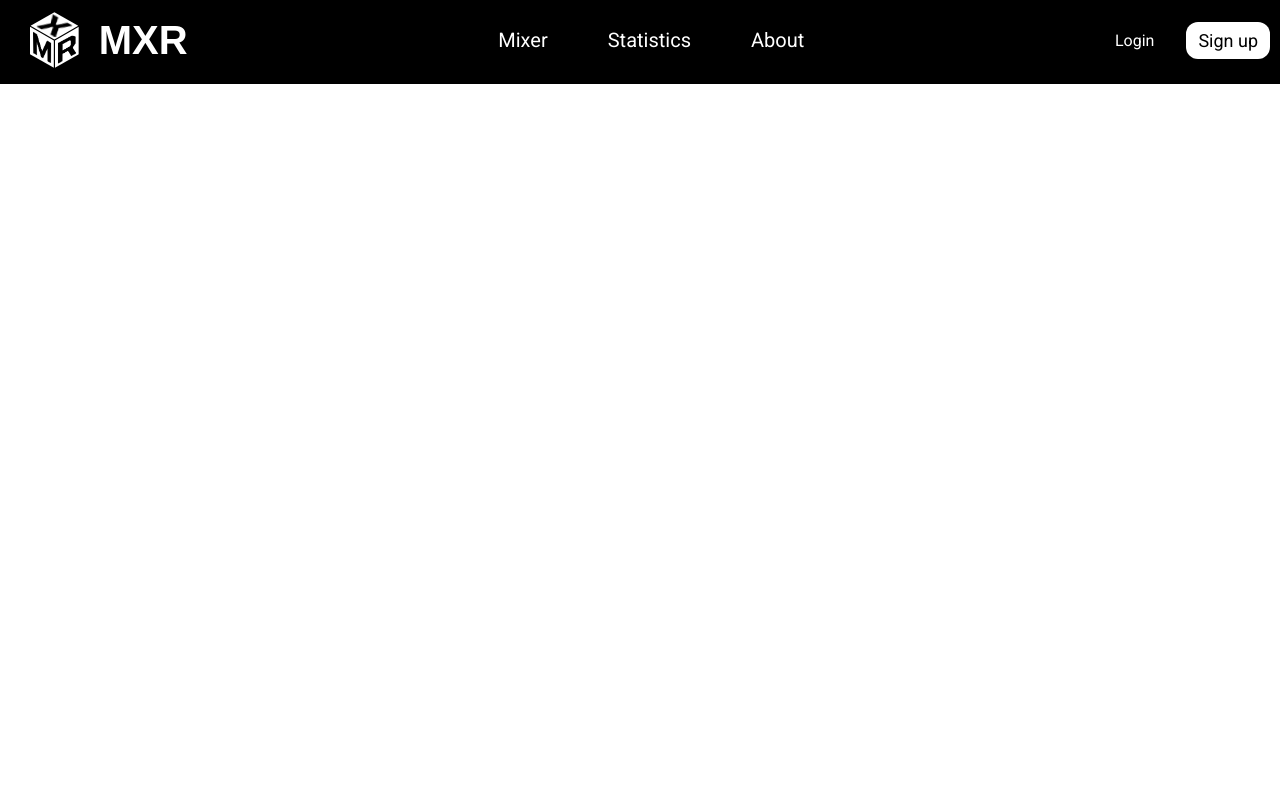
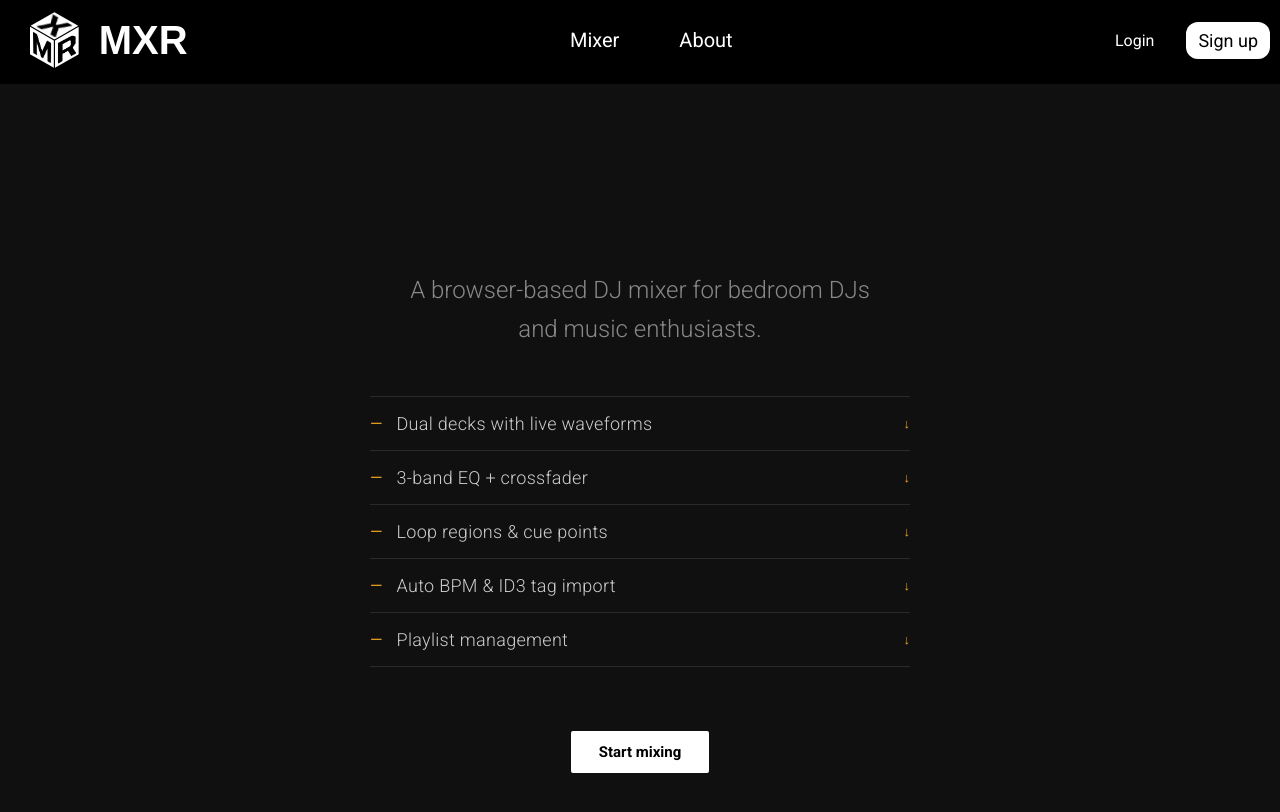
Before and after one commit to davidpopescu07/MXR-Web-App, a React (Create React App) app: page /about in a window 1280 px wide. Shown: the top 812 px of the page. Built offline with nearby package versions, Linux system fonts and the light colour scheme; a web font is replaced by a local one.

Commit message:
Added About page

```diff
--- a/src/App.css
+++ b/src/App.css
@@ -1,3 +1,3 @@
-body{
-    margin:0;
+body {
+    margin: 0;
 }
--- a/src/App.jsx
+++ b/src/App.jsx
@@ -8,6 +8,7 @@ import LandingPage from "./Components/LandingPage/LandingPage";
 import MixerPage from "./Components/MixerPage/MixerPage";
 import Login from "./Components/AuthenticationPages/LoginPage/Login";
 import Signup from "./Components/AuthenticationPages/SignupPage/Signup";
+import AboutPage from "./Components/AboutPage/AboutPage";
 
 const App = () => {
 
@@ -26,6 +27,7 @@ const App = () => {
             <Routes>
                 <Route path="/" element={<LandingPage/>}/>
                 <Route path="/mixer" element={<MixerPage/>}/>
+                <Route path="/about" element={<AboutPage/>}/>
                 <Route path="/login" element={<Login/>}/>
                 <Route path="/signup" element={<Signup/>}/>
             </Routes>
--- /dev/null
+++ b/src/Components/AboutPage/AboutPage.css
@@ -0,0 +1,110 @@
+.about-page {
+    background: #101010;
+    color: #fff;
+    font-family: Roboto, sans-serif;
+    min-height: calc(100vh - 84px);
+    display: flex;
+    flex-direction: column;
+    justify-content: center;
+    align-items: center;
+    padding: 80px 100px;
+    gap: 48px;
+}
+
+.about-sub {
+    font-size: 24px;
+    font-family: Roboto, sans-serif;
+    font-weight: 300;
+    color: #888;
+    margin: 0;
+    align-items: center;
+    justify-content: center;
+    text-align: center;
+    max-width: 480px;
+    line-height: 1.6;
+}
+
+.about-features {
+    display: flex;
+    flex-direction: column;
+    border-top: 1px solid #2a2a2a;
+    width: 100%;
+    max-width: 600px;
+}
+
+.about-feature {
+    border-bottom: 1px solid #2a2a2a;
+    cursor: pointer;
+    padding: 16px 0;
+    transition: background 0.15s;
+}
+
+.about-feature:hover .about-feature-title {
+    color: #fff;
+}
+
+.about-feature-row {
+    display: flex;
+    align-items: center;
+    gap: 14px;
+}
+
+.about-feature-dash {
+    color: #f5a623;
+    flex-shrink: 0;
+}
+
+.about-feature-title {
+    font-size: 15px;
+    font-weight: 300;
+    color: #ccc;
+    flex: 1;
+    letter-spacing: 0.3px;
+    transition: color 0.15s;
+}
+
+.about-feature--open .about-feature-title {
+    color: #fff;
+}
+
+.about-feature-arrow {
+    font-size: 13px;
+    color: #f5a623;
+    flex-shrink: 0;
+}
+
+.about-feature-detail {
+    margin: 12px 0 4px 28px;
+    font-size: 13px;
+    font-weight: 300;
+    color: #888;
+    line-height: 1.7;
+    max-width: 520px;
+}
+
+.about-btn {
+    display: inline-block;
+    background: white;
+    color: #000;
+    font-family: Roboto, sans-serif;
+    font-size: 15px;
+    font-weight: 700;
+    padding: 12px 28px;
+    border-radius: 2px;
+    text-decoration: none;
+    transition: background 0.15s;
+}
+
+.about-btn:hover {
+    background: whitesmoke;
+    color: #000;
+}
+
+.about-body {
+    display: flex;
+    flex-direction: column;
+    justify-content: center;
+    align-items: center;
+    gap: 4em;
+    width: 50%;
+}
--- /dev/null
+++ b/src/Components/AboutPage/AboutPage.jsx
@@ -0,0 +1,67 @@
+import React, { useState } from 'react';
+import './AboutPage.css';
+import { Link } from 'react-router';
+
+const FEATURES = [
+    {
+        title: 'Dual decks with live waveforms',
+        detail: 'Load any track onto Deck A or Deck B by dragging it from your playlist. Each deck renders a scrolling waveform in real time using WaveSurfer, so you can see exactly where you are in the track and anticipate drops, breaks, and transitions.',
+    },
+    {
+        title: '3-band EQ + crossfader',
+        detail: 'Each deck has its own High, Mid, and Low EQ knobs wired directly into the Web Audio API signal chain. The crossfader uses a constant-power cosine curve so the volume stays consistent as you blend from one deck to the other.',
+    },
+    {
+        title: 'Loop regions & cue points',
+        detail: 'Hit IN to mark a loop start, then OUT to close it — MXR creates a region on the waveform and loops it seamlessly. You also get three hot-cue slots per deck to stamp timestamps and jump back to them instantly.',
+    },
+    {
+        title: 'Auto BPM & ID3 tag import',
+        detail: 'When you add a file, MXR reads its ID3 tags automatically — title, artist, album, and artwork — and runs a BPM analysis in the background. No manual entry needed; your track is ready to play in seconds.',
+    },
+    {
+        title: 'Playlist management',
+        detail: 'Organise your tracks into named playlists, search by title, artist or album, edit metadata inline, and rate tracks with a five-star system. Everything lives in your session — just drag a row onto a deck when you\'re ready to play it.',
+    },
+];
+
+const About = () => {
+    const [openIndex, setOpenIndex] = useState(null);
+
+    const toggle = (i) => setOpenIndex(openIndex === i ? null : i);
+
+    return (
+        <div className="about-page">
+
+            <div className="about-hero">
+                <p className="about-sub">A browser-based DJ mixer for bedroom DJs and music enthusiasts.</p>
+            </div>
+
+            <div className="about-body">
+                <div className="about-features">
+                    {FEATURES.map((f, i) => (
+                        <div
+                            key={f.title}
+                            className={`about-feature${openIndex === i ? ' about-feature--open' : ''}`}
+                            onClick={() => toggle(i)}
+                        >
+                            <div className="about-feature-row">
+                                <span className="about-feature-dash">—</span>
+                                <span className="about-feature-title" style={{fontSize: "18px"}}>{f.title}</span>
+                                <span className="about-feature-arrow">{openIndex === i ? '↑' : '↓'}</span>
+                            </div>
+                            {openIndex === i && (
+                                <p className="about-feature-detail" style={{fontSize: "16px"}}>{f.detail}</p>
+                            )}
+                        </div>
+                    ))}
+                </div>
+
+                <Link className="about-btn" to="/mixer">Start mixing</Link>
+            </div>
+
+        </div>
+    );
+};
+
+export default About;
--- a/src/Components/LandingPage/Navbar/Navbar.jsx
+++ b/src/Components/LandingPage/Navbar/Navbar.jsx
@@ -21,9 +21,9 @@ const Navbar = () => {
                     {/*<Link className="navbar-element" to="/playlists">*/}
                     {/*    Playlists*/}
                     {/*</Link>*/}
-                    <Link className="navbar-element" to="/statistics">
-                        Statistics
-                    </Link>
+                    {/*<Link className="navbar-element" to="/statistics">*/}
+                    {/*    Statistics*/}
+                    {/*</Link>*/}
                     {/*<Link className="navbar-element" to="/samples">*/}
                     {/*    Samples*/}
                     {/*</Link>*/}
--- a/vitest.config.js
+++ b/vitest.config.js
@@ -16,6 +16,7 @@ export default defineConfig({
                 'src/main.jsx',
                 'src/index.jsx',
                 'src/App.jsx',
+                'src/Components/AboutPage/AboutPage.jsx'
             ],
             thresholds: { lines: 90 }
         }
```
Also changed, not shown: 1 other file (tests, documents, lock files or other folders).
